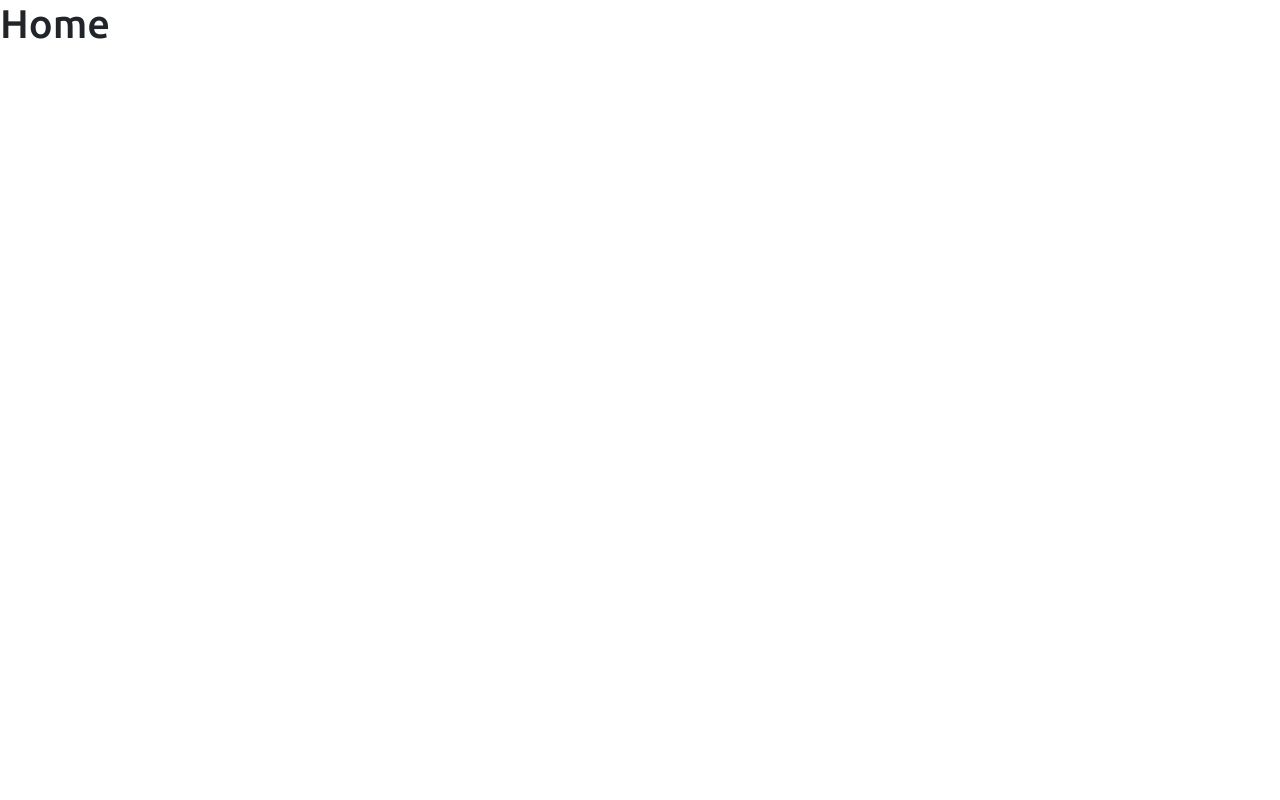
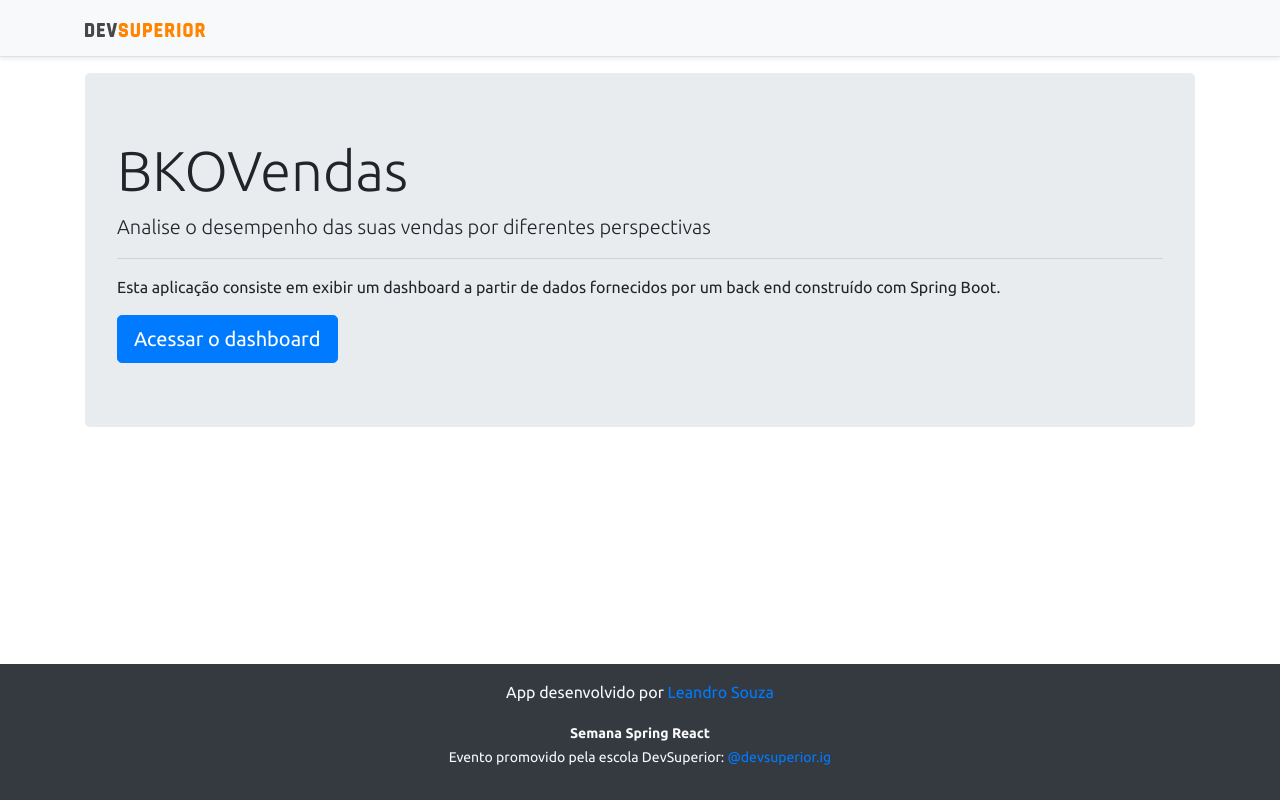
Before and after one commit to leandross86/sds-dashboard, a React (Create React App) app in the folder frontend/: page / in a window 1280 px wide. Built offline with nearby package versions, Linux system fonts and the light colour scheme.

Commit message:
Home, navigation

```diff
--- a/frontend/src/components/NavBar/index.tsx
+++ b/frontend/src/components/NavBar/index.tsx
@@ -1,10 +1,13 @@
 import ImgDark from 'assets/img/ds_dark.svg'
+import { Link } from 'react-router-dom'
 const NavBar = () => {
   return (
     <div className="d-flex flex-column flex-md-row align-items-center p-3 px-md-4 mb-3 bg-light border-bottom shadow-sm">
       <div className="container">
         <nav className="my-2 my-md-0 mr-md-3">
-          <img src={ImgDark} alt="DevSuperior" width="120" />
+          <Link to="/">
+            <img src={ImgDark} alt="DevSuperior" width="120" />
+          </Link>
         </nav>
       </div>
     </div>
--- a/frontend/src/pages/Home/index.tsx
+++ b/frontend/src/pages/Home/index.tsx
@@ -1,9 +1,24 @@
+import Footer from "components/Footer"
+import NavBar from "components/NavBar"
+import { Link } from "react-router-dom"
 
 const Home = () => {
   return (
-    <div>
-      <h1>Home</h1>
-    </div>
+    <>
+      <NavBar />
+      <div className="container">
+        <div className="jumbotron">
+          <h1 className="display-4">BKOVendas</h1>
+          <p className="lead">Analise o desempenho das suas vendas por diferentes perspectivas</p>
+          <hr />
+          <p>Esta aplicação consiste em exibir um dashboard a partir de dados fornecidos por um back end construído com Spring Boot.</p>
+          <Link className="btn btn-primary btn-lg" to="/dashboard">
+            Acessar o dashboard
+          </Link>
+        </div>
+      </div>
+      <Footer />
+    </>
   )
 }
 
```
